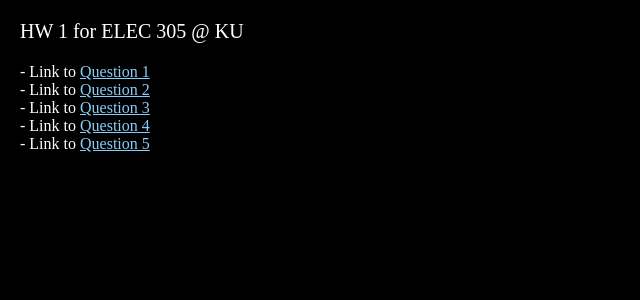
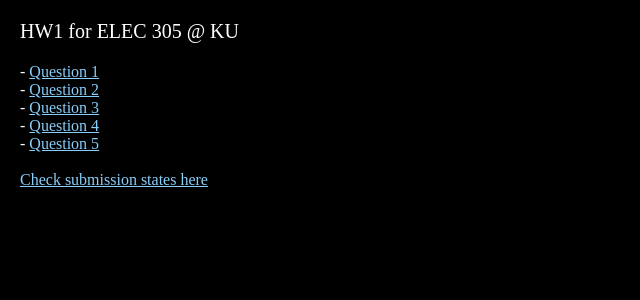
Before and after one commit to sonebu/elec305-ghdl-server, a FastAPI app: page /hw1 in a window 1280 px wide. Shown: the top 300 px of the page, without its empty margins (0-640 px from the left). Run offline with FastAPI, Linux system fonts and the light colour scheme.

Commit message:
check subs, hw1_q2

```diff
--- a/server.py
+++ b/server.py
@@ -11,11 +11,16 @@ app.mount("/static", StaticFiles(directory="static"), name="static")
 templates = Jinja2Templates(directory='templates')
 
 ###################################################################################################################################################################
-### Routes
+### Generic Routes
 ###
 
+### Home: select HW
 class hwChoices(str, enum.Enum):
     hw1 = "HW1"
+
+@app.get("/")
+def home_get(request: Request):
+    return templates.TemplateResponse('home.html', context={'request': request})
 
 @app.post('/')
 def home_post(request: Request, hw_selection: hwChoices = Form(hwChoices)):
@@ -23,30 +28,65 @@ def home_post(request: Request, hw_selection: hwChoices = Form(hwChoices)):
     redirect_url = base_url + "/" + hw_name
     return RedirectResponse(redirect_url, status_code=status.HTTP_303_SEE_OTHER)
 
-@app.get("/")
-def home_get(request: Request):
-    return templates.TemplateResponse('home.html', context={'request': request})
+### Check submissions
+@app.get("/checksubmissions")
+def checksubmissions_get(request: Request, password: str = Form(""), username: str = Form("")):
+    return templates.TemplateResponse('checksubmissions.html', context={'request': request, 'qout': 'Submission state table will appear here'})
 
-@app.get("/checksubmissions")
-def home_get(request: Request):
-    # ToDo: checksubmissions functionality (submit username-password to get table of HW vs. Qs with status notes)
-    return templates.TemplateResponse('checksubmissions.html', context={'request': request})
+@app.post("/checksubmissions")
+def checksubmissions_post(request: Request, password: str = Form(""), username: str = Form("")):
+    inputs_healthy, msg = inputchecks(username, password, "dummy text")
+    if(inputs_healthy):
+        hw1_q1_note = checksubmission_for_hw_q_username(hw_tag = "hw1", question_tag = "q1", username = username);
+        hw1_q2_note = checksubmission_for_hw_q_username(hw_tag = "hw1", question_tag = "q2", username = username);
+        hw1_q3_note = checksubmission_for_hw_q_username(hw_tag = "hw1", question_tag = "q3", username = username);
+        hw1_q4_note = checksubmission_for_hw_q_username(hw_tag = "hw1", question_tag = "q4", username = username);
+        hw1_q5_note = checksubmission_for_hw_q_username(hw_tag = "hw1", question_tag = "q5", username = username);
+        output = f"""
+<table>
+<tr> <th></th>          <th>HW1</th></tr>
+<tr> <td><b>Q1</b></td> <td>{hw1_q1_note}</td></tr>
+<tr> <td><b>Q2</b></td> <td>{hw1_q2_note}</td></tr>
+<tr> <td><b>Q3</b></td> <td>{hw1_q3_note}</td></tr>
+<tr> <td><b>Q4</b></td> <td>{hw1_q4_note}</td></tr>
+<tr> <td><b>Q5</b></td> <td>{hw1_q5_note}</td></tr>
+</table>
+"""
+    else:
+        output = msg
+    return templates.TemplateResponse('checksubmissions.html', context={'request': request, 'qout': output})
 
+###################################################################################################################################################################
+### HW1 Routes
+###
 @app.get("/hw1")
 def hw1_get(request: Request):
     return templates.TemplateResponse('hw1.html', context={'request': request})
 
+### HW1 - Q1
 @app.get("/hw1_q1")
 def hw1_q1_get(request: Request, password: str = Form(""), username: str = Form(""), input_text: str = Form(""), buttonaction: str = Form("")):
     return templates.TemplateResponse('hw1_q1.html', context={'request': request, 'input_text': input_text, 'qout': "..."})
 
 @app.post('/hw1_q1')
 def hw1_q1_post(request: Request, password: str = Form(""), username: str = Form(""), input_text: str = Form(""), buttonaction: str = Form("")):
-    output = handle_hw_question(timestr  = time.strftime("%Y%m%d_%H%M%S"),
-                                clientIP = request.client.host,
+    output = handle_hw_question(timestr  = time.strftime("%Y%m%d_%H%M%S"), clientIP = request.client.host,
                                 hw_tag   = 'hw1', question_tag = 'q1', testbench_tag = 'hw1_q1_tb.vhdl', # put it under ./testbenches/
                                 username = username, password = password, input_text = input_text, buttonaction = buttonaction);
     return templates.TemplateResponse('hw1_q1.html', context={'request': request, 'input_text': input_text, 'qout': output})
+
+### HW1 - Q2
+@app.get("/hw1_q2")
+def hw1_q2_get(request: Request, password: str = Form(""), username: str = Form(""), input_text: str = Form(""), buttonaction: str = Form("")):
+    return templates.TemplateResponse('hw1_q2.html', context={'request': request, 'input_text': input_text, 'qout': "..."})
+
+@app.post('/hw1_q2')
+def hw1_q2_post(request: Request, password: str = Form(""), username: str = Form(""), input_text: str = Form(""), buttonaction: str = Form("")):
+    output = handle_hw_question(timestr  = time.strftime("%Y%m%d_%H%M%S"), clientIP = request.client.host,
+                                hw_tag   = 'hw1', question_tag = 'q2', testbench_tag = 'hw1_q2_tb.vhdl', # put it under ./testbenches/
+                                username = username, password = password, input_text = input_text, buttonaction = buttonaction);
+    return templates.TemplateResponse('hw1_q2.html', context={'request': request, 'input_text': input_text, 'qout': output})
+
 
 ###################################################################################################################################################################
 ### Helper Functions
@@ -171,12 +211,34 @@ def handle_hw_question(timestr, clientIP, hw_tag, question_tag, testbench_tag, u
                 with open(hw_q_user_foldername + submissionrecord_filename, "w") as submissionrecord_file:
                     submissionrecord_file.write(submission_state + "\n" + submission_id)
         else:
-            output = "somethings wrong"
-            print("somethings wrong")
+            output = "somethings wrong, handle_hw_question"
+            print("somethings wrong, handle_hw_question")
     else:
         output = msg
 
     return output
 
+def checksubmission_for_hw_q_username(hw_tag, question_tag, username):
+    hw_q_user_foldername             = './submissions/' + hw_tag + '/' + question_tag + '/' + username + '/'
+    submissionrecord_filename        = 'submission.record'
+    previous_submissionrecord_exists = os.path.isfile(hw_q_user_foldername + submissionrecord_filename);
+    if(previous_submissionrecord_exists):
+        with open(hw_q_user_foldername + submissionrecord_filename, "r") as submissionrecord_file:
+            submission_record = submissionrecord_file.read()
+
+        if("correct" in submission_record):
+            submission_note = '<font color="#168233"><b>done</b></font>, date_time (UTC):' + "_".join(submission_record.replace("correct\n","").split("_")[0:2])
+        elif("functional error" in submission_record):
+            submission_note = '<font color="#C01C28"><b>functional error</b></font>, date_time (UTC):' + "_".join(submission_record.replace("functional error\n","").split("_")[0:2])
+        elif("syntax error" in submission_record):
+            submission_note = '<font color="#C01C28"><b>syntax error</b></font>, date_time (UTC):' + "_".join(submission_record.replace("syntax error\n","").split("_")[0:2])
+        else:
+            submission_note = "somethings wrong, checksubmission_for_hw_q_username"
+            print("somethings wrong, checksubmission_for_hw_q_username")
+    else:
+        submission_note = '<font color="#2473c7"><b>no submission</b></font>'
+    return submission_note
+
+
 if __name__ == "__main__":
     uvicorn.run("server:app", host="0.0.0.0", port=8080, log_level="info", reload=True, proxy_headers=True, forwarded_allow_ips='*')
--- a/templates/home.html
+++ b/templates/home.html
@@ -18,6 +18,7 @@
             <br><br>
             <button type="submit" onclick="submitForm(event)">Navigate to HW</button><br><br>
         </form>
+        <label id="titlepart6" style="color:white;"><a class="ulink" href="https://ghdl.buraksoner.com/checksubmissions" target="_blank">Check submission states here</a></label><br>
         <script>
             var apiform = document.getElementById("f1");
             function submitForm(event) {
--- a/templates/hw1.html
+++ b/templates/hw1.html
@@ -9,11 +9,13 @@
         <meta http-equiv="Content-Security-Policy" content="upgrade-insecure-requests">
    </head>
     <body style="background-color:black;margin-top:20px;margin-left:20px">
-        <p id="titlepart" style="color:white; font-size:20px;">HW 1 for ELEC 305 @ KU</p>
-        <label id="titlepart1" style="color:white;">- Link to <a class="ulink" href="https://ghdl.buraksoner.com/hw1_q1" target="_blank">Question 1</a></label><br>
-        <label id="titlepart2" style="color:white;">- Link to <a class="ulink" href="https://ghdl.buraksoner.com/hw1_q2" target="_blank">Question 2</a></label><br>
-        <label id="titlepart3" style="color:white;">- Link to <a class="ulink" href="https://ghdl.buraksoner.com/hw1_q3" target="_blank">Question 3</a></label><br>
-        <label id="titlepart4" style="color:white;">- Link to <a class="ulink" href="https://ghdl.buraksoner.com/hw1_q4" target="_blank">Question 4</a></label><br>
-        <label id="titlepart5" style="color:white;">- Link to <a class="ulink" href="https://ghdl.buraksoner.com/hw1_q5" target="_blank">Question 5</a></label><br>
+        <p id="titlepart" style="color:white; font-size:20px;">HW1 for ELEC 305 @ KU</p>
+        <label id="titlepart1" style="color:white;">- <a class="ulink" href="https://ghdl.buraksoner.com/hw1_q1" target="_blank">Question 1</a></label><br>
+        <label id="titlepart2" style="color:white;">- <a class="ulink" href="https://ghdl.buraksoner.com/hw1_q2" target="_blank">Question 2</a></label><br>
+        <label id="titlepart3" style="color:white;">- <a class="ulink" href="https://ghdl.buraksoner.com/hw1_q3" target="_blank">Question 3</a></label><br>
+        <label id="titlepart4" style="color:white;">- <a class="ulink" href="https://ghdl.buraksoner.com/hw1_q4" target="_blank">Question 4</a></label><br>
+        <label id="titlepart5" style="color:white;">- <a class="ulink" href="https://ghdl.buraksoner.com/hw1_q5" target="_blank">Question 5</a></label><br>
+        <br>
+        <label id="titlepart6" style="color:white;"><a class="ulink" href="https://ghdl.buraksoner.com/checksubmissions" target="_blank">Check submission states here</a></label><br>
     </body>
 </html>
```
Also changed, not shown: templates/checksubmissions.html (added, +64 -0 lines), templates/hw1_q1.html (+8 -8 lines), templates/hw1_q2.html (+30 -12 lines), 1 other file.
